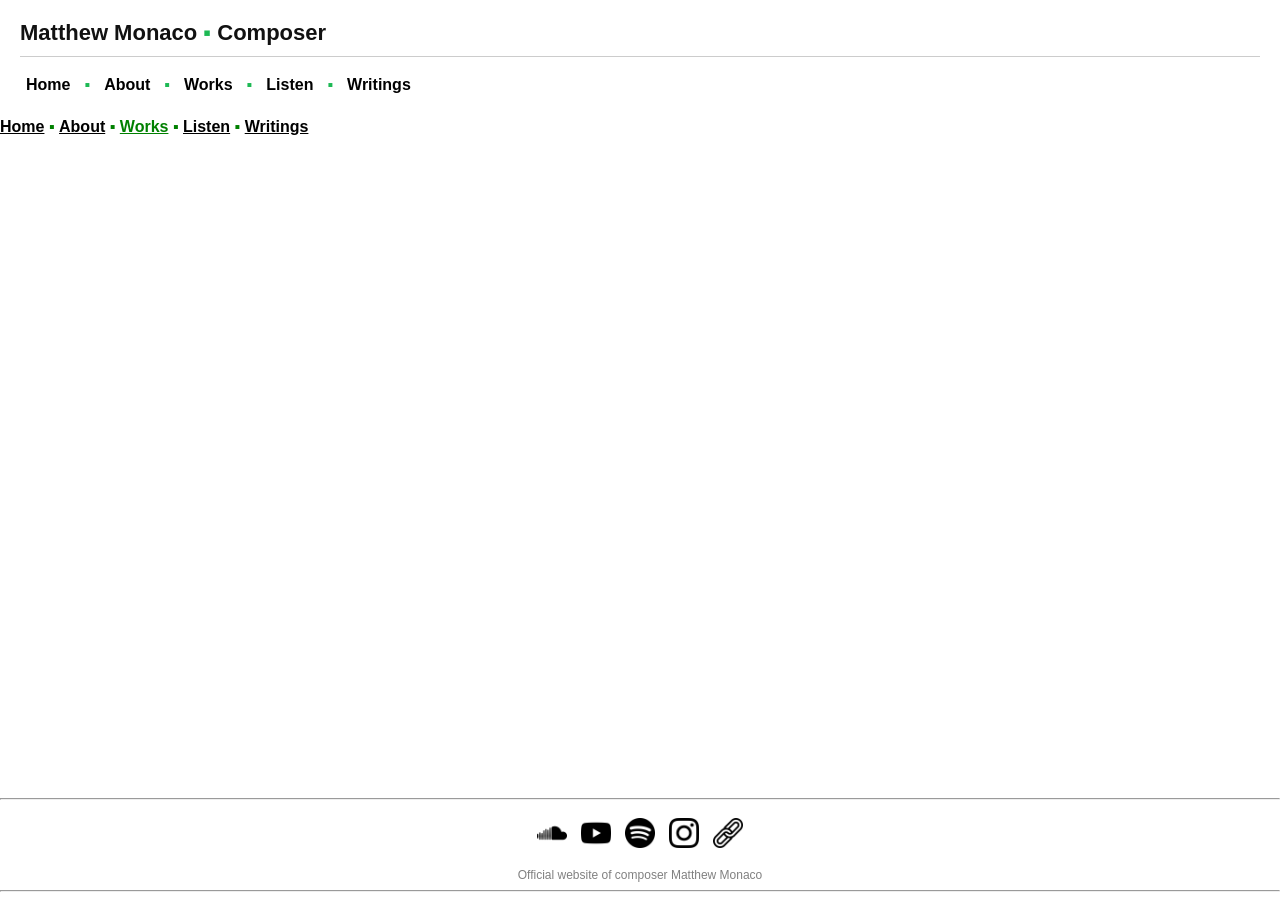
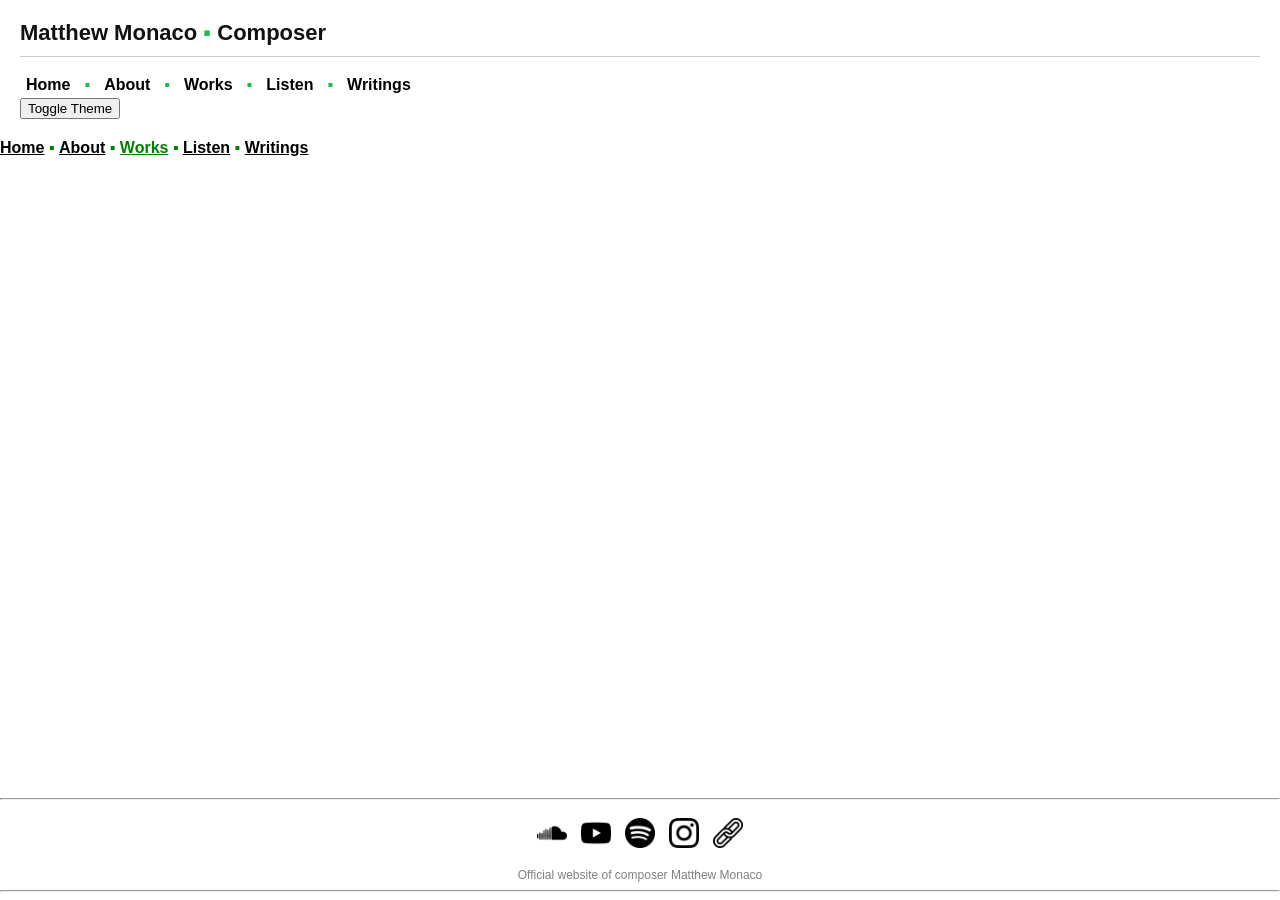
Before and after one commit to matthew-monaco/matthew-monaco.github.io, a Jekyll site: the page built from works_by_instrumentation.html, in a window 1280 px wide. Built offline with Jekyll 4.4.1, drawn with Linux system fonts in a browser that asks for light colours.

Commit message:
Update default.html

```diff
--- a/_layouts/default.html
+++ b/_layouts/default.html
@@ -7,7 +7,7 @@
   <link rel="stylesheet" href="/style.css">
 </head>
 
-<body>
+<body class="light">
 
   <header class="site-header">
 
@@ -17,22 +17,36 @@
 
     <hr class="divider">
 
+    <!-- Centered minimalist nav -->
     <nav class="site-nav">
-      <a href="/">Home</a>
+
+      <a href="/" class="{% if page.url == '/' %}active{% endif %}">Home</a>
       <span class="sep">▪</span>
-      <a href="about.html">About</a>
+
+      <a href="/about" class="{% if page.url contains 'about' %}active{% endif %}">About</a>
       <span class="sep">▪</span>
-      <a href="works.html">Works</a>
+
+      <a href="/works" class="{% if page.url contains 'works' %}active{% endif %}">Works</a>
       <span class="sep">▪</span>
-      <a href="listen.html">Listen</a>
+
+      <a href="/listen" class="{% if page.url contains 'listen' %}active{% endif %}">Listen</a>
       <span class="sep">▪</span>
-      <a href="writings.html">Writings</a>
+
+      <a href="/writings" class="{% if page.url contains 'writings' %}active{% endif %}">Writings</a>
+
     </nav>
+
+    <!-- Dark mode toggle -->
+    <div class="theme-toggle">
+      <button onclick="toggleTheme()">Toggle Theme</button>
+    </div>
 
   </header>
 
-  <main>
+  <main class="fade">
+
     {{ content }}
+
   </main>
 
   <footer class="site-footer">
@@ -40,6 +54,7 @@
     <hr>
 
     <div class="social-links">
+
       <a class="social-link" href="https://soundcloud.com/matthewtmonaco" target="_blank">
         <img src="./soundcloud.png" alt="SoundCloud">
       </a>
@@ -59,6 +74,7 @@
       <a class="social-link" href="https://linktr.ee/matthew.t.monaco" target="_blank">
         <img src="./link.png" alt="Linktree">
       </a>
+
     </div>
 
     <div class="footer-note">
@@ -69,5 +85,13 @@
 
   </footer>
 
+  <!-- Theme script -->
+  <script>
+    function toggleTheme() {
+      document.body.classList.toggle("dark");
+      document.body.classList.toggle("light");
+    }
+  </script>
+
 </body>
 </html>
```
